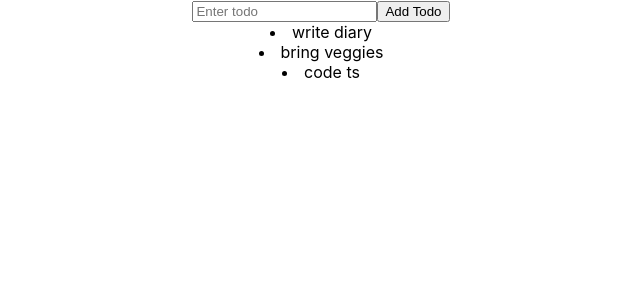
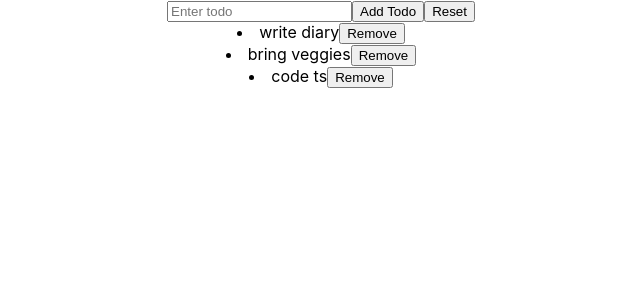
Before and after one commit to nagajayasree/2021, a React (Create React App) app: page / in a window 1280 px wide. Shown: the top 300 px of the page, without its empty margins (319-959 px from the left). Built offline with nearby package versions, Linux system fonts and the light colour scheme.

Commit message:
added changes

```diff
--- a/src/practice/Todo/Todo.tsx
+++ b/src/practice/Todo/Todo.tsx
@@ -36,10 +36,18 @@ export const Todo = () => {
         >
           Add Todo
         </button>
+        <button onClick={() => setTodo("")}>Reset</button>
       </div>
       <div>
         {getTodos.map((e) => {
-          return <li key={e.value}>{e.value}</li>;
+          return (
+            <div>
+              <li key={e.value}>
+                {e.value}
+                <button>Remove</button>
+              </li>
+            </div>
+          );
         })}
       </div>
     </>
```
Also changed, not shown: 1 other file (tests, documents, lock files or other folders).
